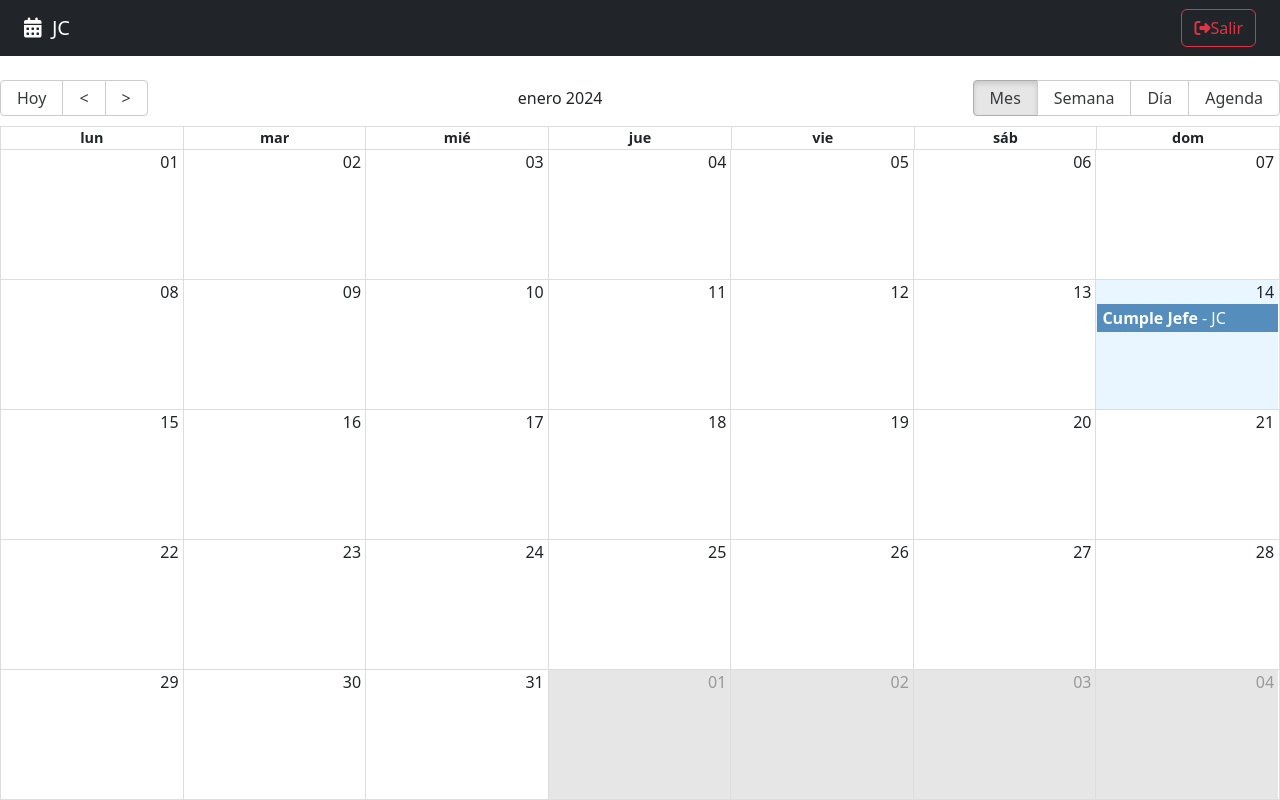
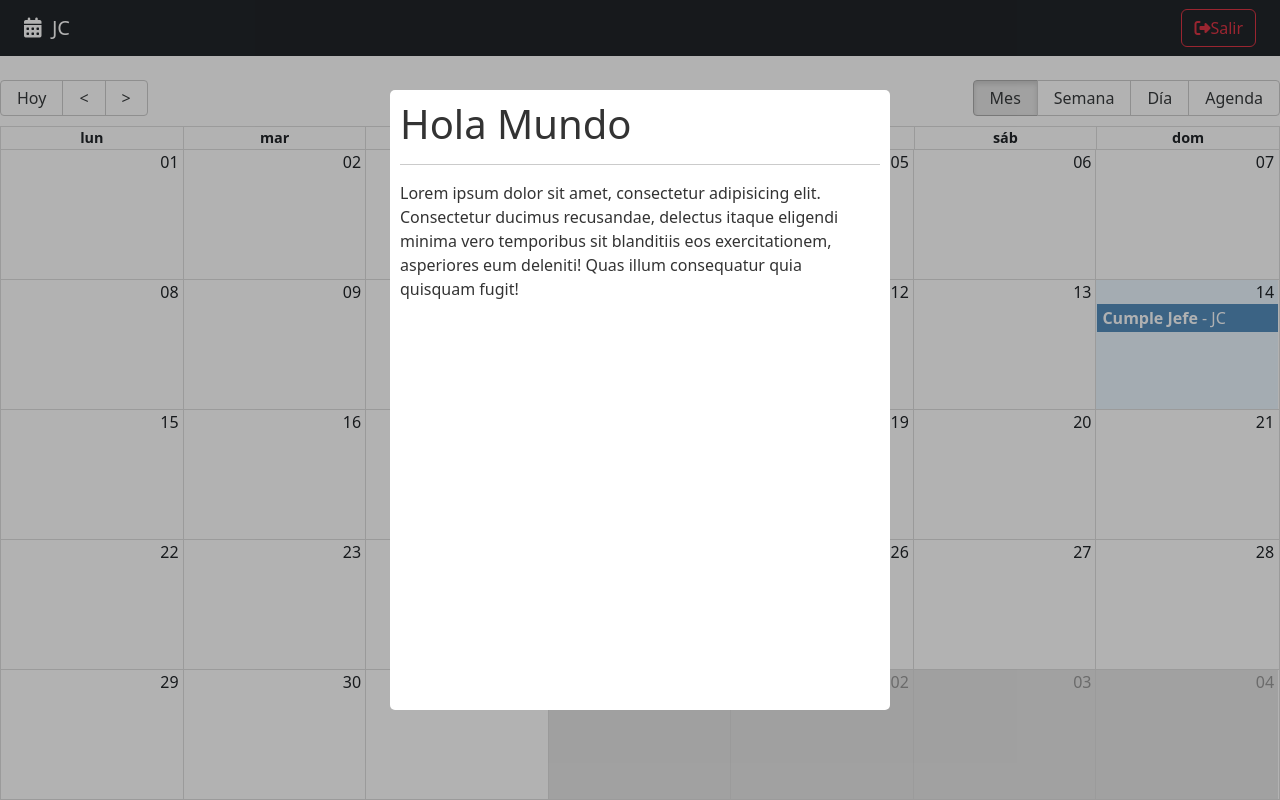
Before and after one commit to JCUrquiza/ReactJSCalendar, a React (Vite) app: page / in a window 1280 px wide. Built offline with nearby package versions, Linux system fonts and the light colour scheme.

Commit message:
Adding ModalComponent

```diff
--- a/package.json
+++ b/package.json
@@ -14,6 +14,7 @@
     "react": "^18.2.0",
     "react-big-calendar": "^1.8.6",
     "react-dom": "^18.2.0",
+    "react-modal": "^3.16.1",
     "react-router-dom": "6"
   },
   "devDependencies": {
--- /dev/null
+++ b/src/calendar/components/CalendarModal.jsx
@@ -0,0 +1,41 @@
+import { useState } from 'react';
+import Modal from 'react-modal';
+
+const customStyles = {
+    content: {
+        top: '50%',
+        left: '50%',
+        right: 'auto',
+        bottom: 'auto',
+        marginRight: '-50%',
+        transform: 'translate(-50%, -50%)',
+    },
+};
+
+// Make sure to bind modal to your appElement (https://reactcommunity.org/react-modal/accessibility/)
+Modal.setAppElement('#root');
+
+export const CalendarModal = () => {
+
+    const [isOpen, setIsOpen] = useState(true);
+
+    const onCloseModal = () => {
+        console.log('Cerrando Modal');
+        setIsOpen( false );
+    }
+
+    return (
+        <Modal
+            className='modal'
+            overlayClassName='modal-fondo'
+            closeTimeoutMS={ 200 }
+            isOpen={ isOpen }
+            onRequestClose={ onCloseModal }
+            style={ customStyles }
+        >
+            <h1>Hola Mundo</h1>
+            <hr />
+            <p>Lorem ipsum dolor sit amet, consectetur adipisicing elit. Consectetur ducimus recusandae, delectus itaque eligendi minima vero temporibus sit blanditiis eos exercitationem, asperiores eum deleniti! Quas illum consequatur quia quisquam fugit!</p>
+        </Modal>
+    )
+}
--- a/src/calendar/index.js
+++ b/src/calendar/index.js
@@ -2,4 +2,5 @@
 
 export * from './components/Navbar';
 export * from './components/CalendarEvent';
+export * from './components/CalendarModal';
 export * from './pages/CalendarPage';
--- a/src/calendar/pages/CalendarPage.jsx
+++ b/src/calendar/pages/CalendarPage.jsx
@@ -1,9 +1,9 @@
+import { useState } from 'react';
 import { Calendar } from 'react-big-calendar';
 import 'react-big-calendar/lib/css/react-big-calendar.css';
 import { addHours } from 'date-fns';
-import { CalendarEvent, Navbar } from '../';
+import { CalendarEvent, CalendarModal, Navbar } from '../';
 import { localizer, getMessagesES } from '../../helpers';
-import { useState } from 'react';
 
 const events = [{
     title: 'Cumple Jefe',
@@ -67,6 +67,8 @@ export const CalendarPage = () => {
                 onView={ onViewChanged }
             />
 
+            <CalendarModal />
+
         </>
     )
 }
--- a/src/styles.css
+++ b/src/styles.css
@@ -0,0 +1,40 @@
+/* Modal */
+.ReactModalPortal > div{
+    opacity: 0;
+}
+
+.ReactModalPortal .ReactModal__Overlay {
+    align-items: center;
+    display: flex;
+    justify-content: center;
+    transition: opacity .2s ease-in-out;
+    z-index: 999;
+}
+
+.modal-fondo {
+    background-color: rgba(0, 0, 0, 0.3);
+    bottom: 0;
+    left: 0;
+    right: 0;
+    top: 0;
+    position: fixed;
+}
+
+.ReactModalPortal .ReactModal__Overlay--after-open {
+    opacity: 1;
+}
+
+.ReactModalPortal .ReactModal__Overlay--before-close {
+    opacity: 0;
+}
+
+.modal {
+    background: white;
+    border-radius: 5px;
+    color: rgb(51, 51, 51);
+    display: inline;
+    max-height: 620px;
+    max-width: 500px;
+    outline: none;
+    padding: 10px;
+}
```
Also changed, not shown: 1 other file (tests, documents, lock files or other folders).
